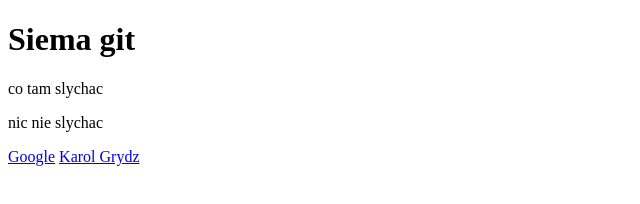
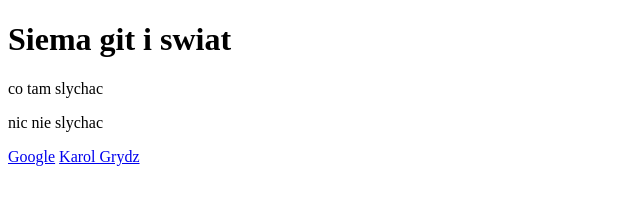
Before and after one commit to Ranald90/remote-gitTest, a plain HTML site: page index.html in a window 1280 px wide. Shown: the whole page, without its empty margins (0-640 px from the left). Drawn offline with Linux system fonts and the light colour scheme.

Commit message:
UPDATE index

```diff
--- a/index.html
+++ b/index.html
@@ -7,7 +7,7 @@
     <title>Git Test file</title>
   </head>
   <body>
-    <h1>Siema git</h1>
+    <h1>Siema git i swiat</h1>
     <p>co tam slychac</p>
     <p>nic nie slychac</p>
     <a href="https://www.google.pl">Google</a>
```
